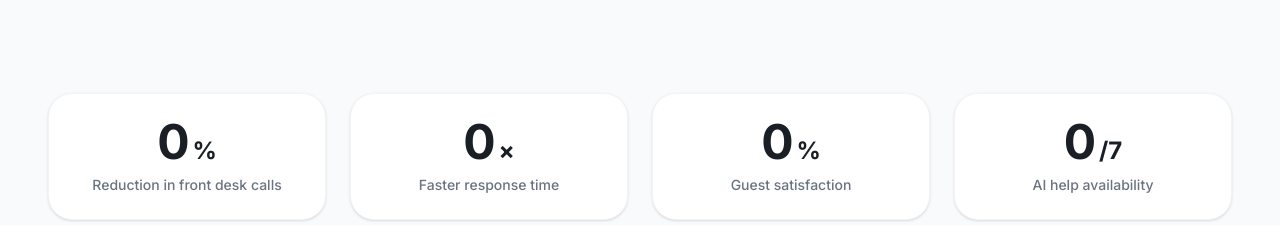
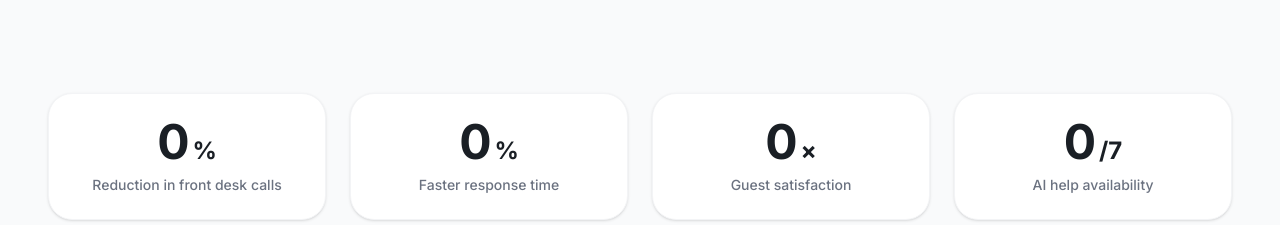
Before and after one commit to SOYL-AI/soyl-cloud, a Next.js app: page / in a window 1280 px wide. Shown: the part 1360-1585 px from the top of the page. Built offline with nearby package versions, Linux system fonts and the light colour scheme.

Commit message:
Update metrics values

```diff
--- a/src/components/sections/MetricsStrip.tsx
+++ b/src/components/sections/MetricsStrip.tsx
@@ -9,20 +9,20 @@ export function MetricsStrip() {
       <Container>
         <div className="grid grid-cols-1 md:grid-cols-2 lg:grid-cols-4 gap-6">
           <AnimatedCounter
-            value={40}
+            value={90}
             suffix="%"
             label="Reduction in front desk calls"
             duration={2.5}
           />
           <AnimatedCounter
-            value={3}
-            suffix="×"
+            value={45}
+            suffix="%"
             label="Faster response time"
             duration={2}
           />
           <AnimatedCounter
-            value={95}
-            suffix="%"
+            value={5}
+            suffix="×"
             label="Guest satisfaction"
             duration={2.5}
           />
```
